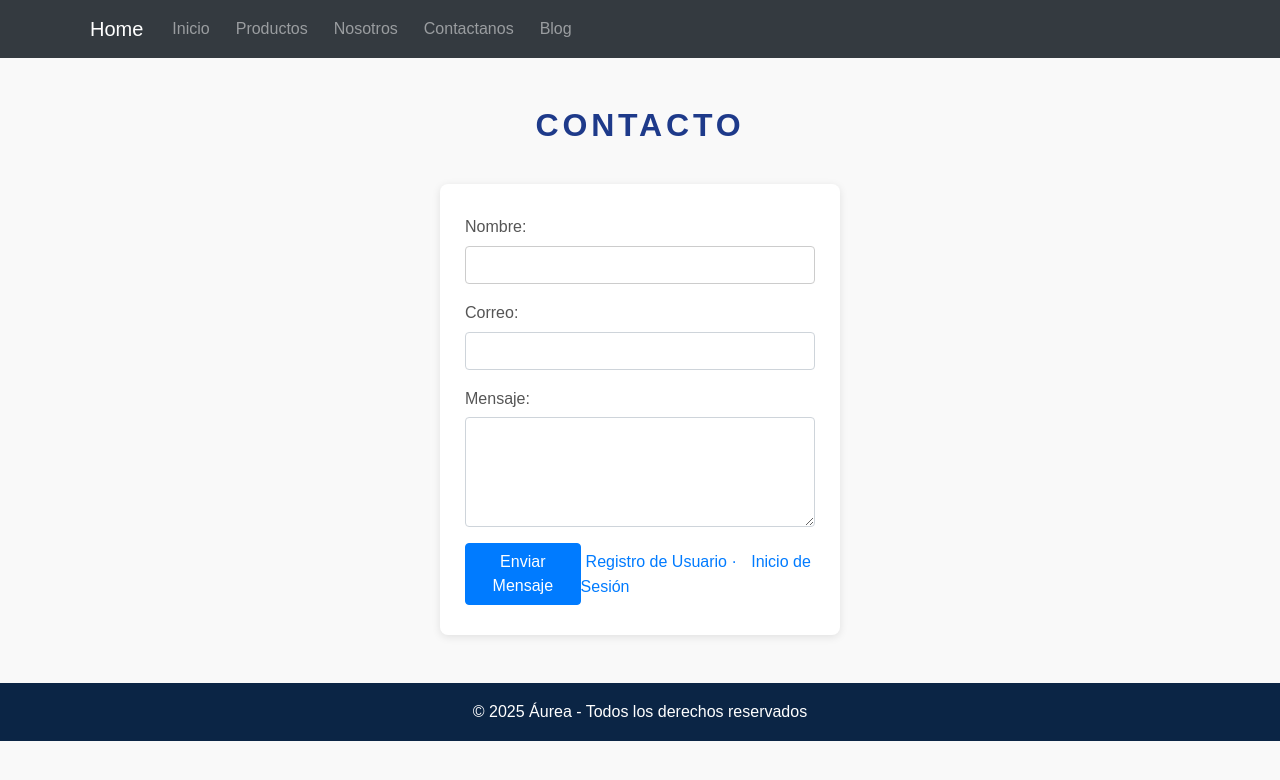
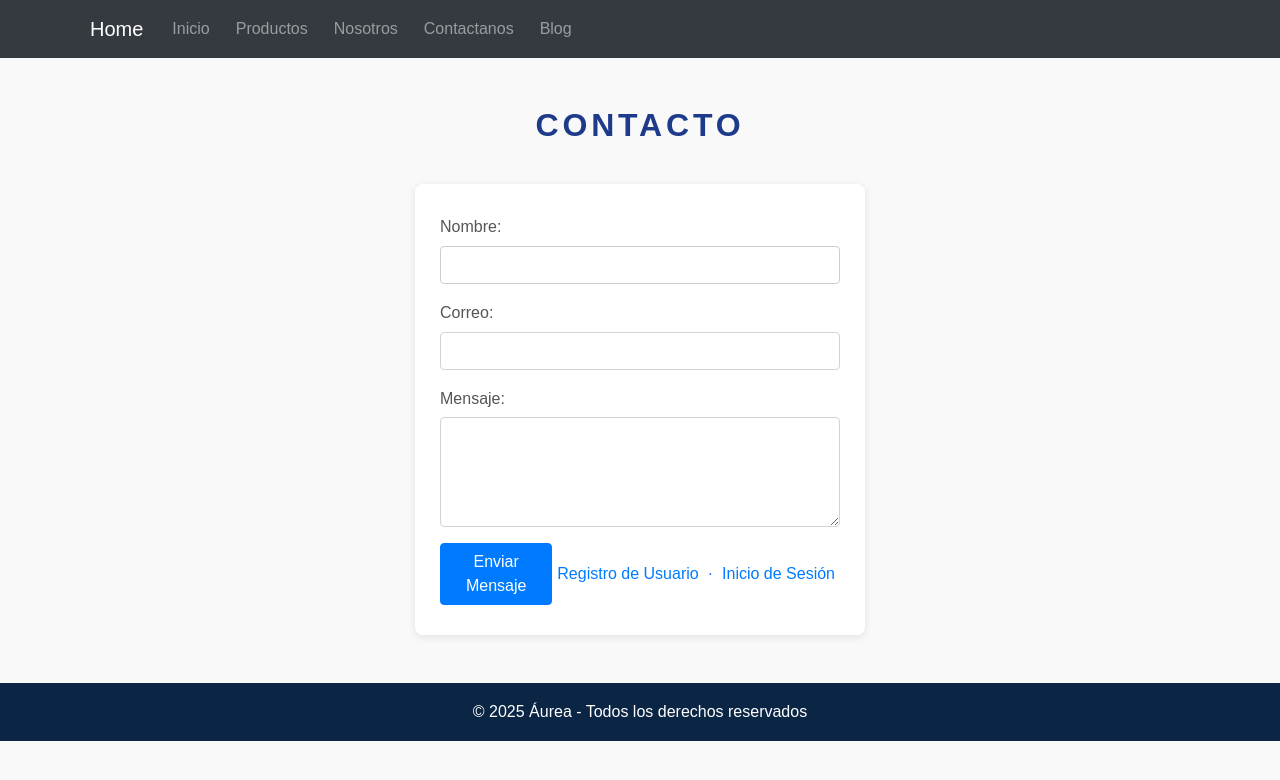
Before and after one commit to victorlinares100/FullStack2, a React (Vite) app: page /contacto in a window 1280 px wide. Shown: the top 780 px of the page. Built offline with nearby package versions, Linux system fonts and the light colour scheme.

Commit message:
contacto mas limpio

```diff
--- a/src/main.jsx
+++ b/src/main.jsx
@@ -10,6 +10,8 @@ import './styles/blog.css';
 import './styles/footer.css'
 import './styles/Nosotros.css';
 import './styles/products.css';
+import './styles/Contacto.css';
+
 
 
 createRoot(document.getElementById('root')).render(
--- a/src/pages/Contacto.jsx
+++ b/src/pages/Contacto.jsx
@@ -1,8 +1,9 @@
-// src/pages/Contacto.jsx
 import React, { useState } from "react";
 import { Container, Form, Button } from "react-bootstrap";
-import Input from "../components/molecules/Input"
+import Input from "../components/molecules/Input";
 import Mensaje from "../components/atoms/mensaje";
+import Text from "../components/atoms/Text";
+
 
 
 function Contacto() {
@@ -28,10 +29,13 @@ function Contacto() {
   };
 
   return (
-    <>
-      <Container className="my-5">
-        <h2>Contacto</h2>
+    <Container className="my-5 contacto-page">
+      {/* Título de la página usando Text */}
+      <Text variant="h2" className="text-center mb-4">
+        Contacto
+      </Text>
 
+      {/* Mensaje de éxito o error */}
       {mensaje && (
         <Mensaje
           variant={mensaje.tipo}
@@ -66,20 +70,23 @@ function Contacto() {
           onChange={(e) => setContenido(e.target.value)}
         />
 
-          <div className="d-flex align-items-center gap-3">
+        <div className="d-flex align-items-center gap-3 mt-3">
             <Button type="submit" variant="primary">
               Enviar Mensaje
             </Button>
-
-            <div>
-              <a href="/Registro">Registro de Usuario · </a>
+            {/* Quitamos d-flex para que el flexbox padre lo maneje, pero lo dejamos si quieres */}
+            <div className="links-container">
+              <span>
+                <a href="/Registro">Registro de Usuario</a>
+              </span>
+              <span className="separator">·</span> {/* USAMOS EL PUNTO MEDIO (·) */}
+              <span>
                 <a href="/login">Inicio de Sesión</a>
+              </span>
             </div>
           </div>
       </Form>
     </Container>
-
-    </>
   );
 }
 
--- /dev/null
+++ b/src/styles/contacto.css
@@ -0,0 +1,44 @@
+/* === Estilos específicos de la página de contacto === */
+
+form {
+  background-color: #fff;
+  max-width: 450px; /* AUMENTAMOS el ancho para dar espacio al botón y enlaces */
+  margin: 40px auto;
+  padding: 30px 25px;
+  border-radius: 8px;
+  box-shadow: 0 2px 8px rgba(0, 0, 0, 0.1);
+}
+
+/* ... (otros estilos de input, label, button, etc.) ... */
+
+/* ESTILOS CLAVE PARA LOS ENLACES */
+
+/* Asegura que los enlaces y el separador estén en línea */
+.links-container {
+  /* Si el flex en el HTML no es suficiente, descomenta estas líneas */
+  display: flex;
+  align-items: center;
+  /* Elimina cualquier flex-direction: column; si existe */
+}
+
+/* El estilo del separador */
+.separator {
+  color: var(--blue);
+  /* Espacio pequeño y uniforme a los lados del punto/círculo */
+  margin: 0 4px; /* 4px a la izquierda y 4px a la derecha */
+  line-height: 1; /* Para que el separador se alinee bien verticalmente */
+}
+
+/* El estilo de los enlaces */
+.links-container a {
+  color: var(blue);
+  text-decoration: none;
+  font-weight: 500;
+  transition: color 0.3s ease;
+  white-space: nowrap; /* MUY IMPORTANTE: Evita que el texto se rompa en varias líneas */
+}
+
+.links-container a:hover {
+  color: var(blue);
+  text-decoration: underline;
+}
```
Also changed, not shown: src/styles/styles.css (+0 -12 lines). Lines whose indentation alone changed are shown as unchanged.
